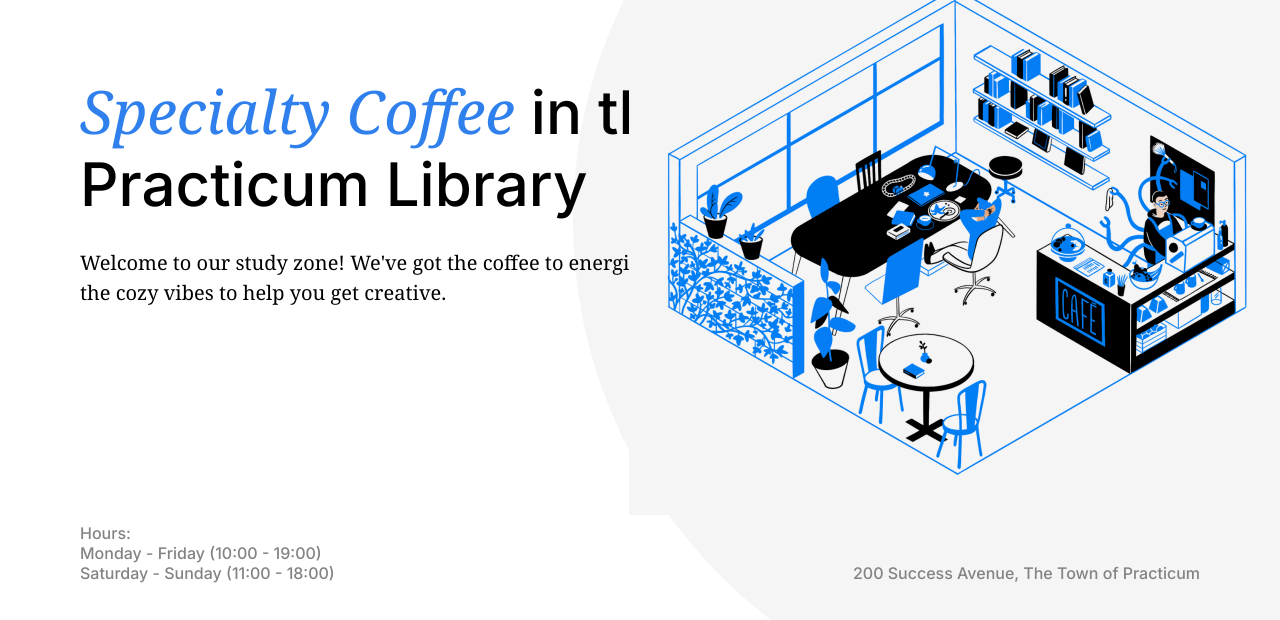
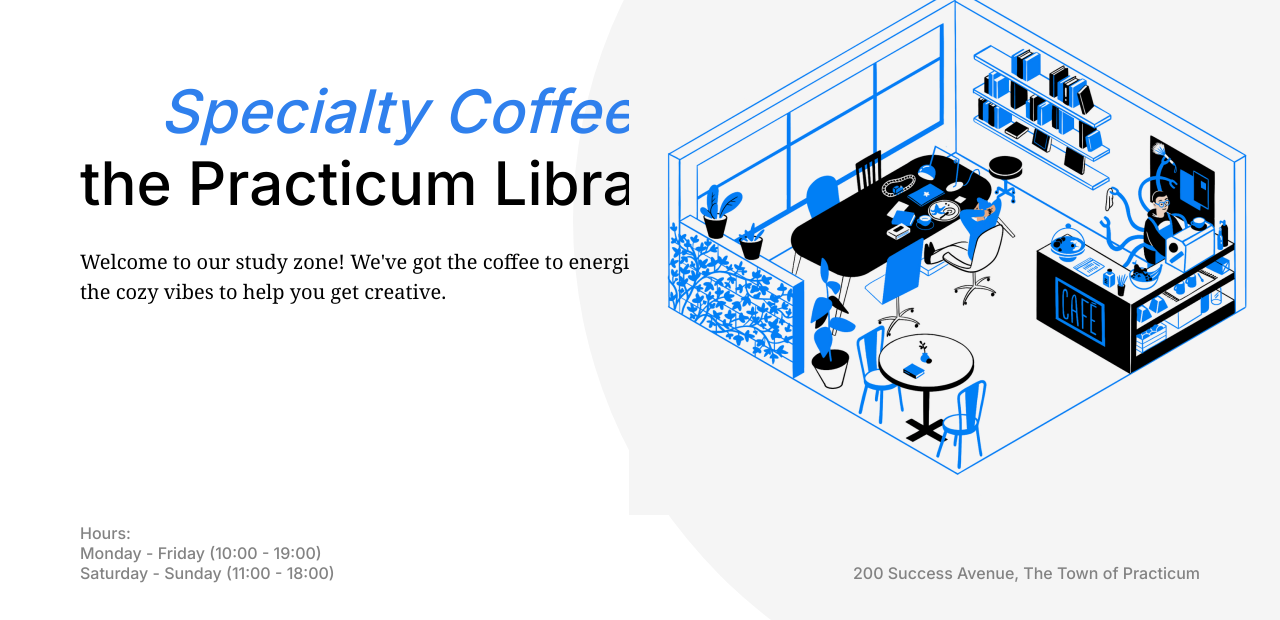
Before and after one commit to StephenV94/se_project_coffeeshop, a plain HTML site: page index.html in a window 1280 px wide. Shown: the part 177-797 px from the top of the page. Drawn offline with Linux system fonts and the light colour scheme.

```diff
--- a/index.html
+++ b/index.html
@@ -47,7 +47,9 @@
           </ul>
         </nav>
         <h1 class="header__title">
-          <span class="header__title_span-accent">Specialty Coffee</span>
+          <span class="header__title header__title_span-accent"
+            >Specialty Coffee</span
+          >
           in the Practicum Library
         </h1>
         <p class="header__description">
```
